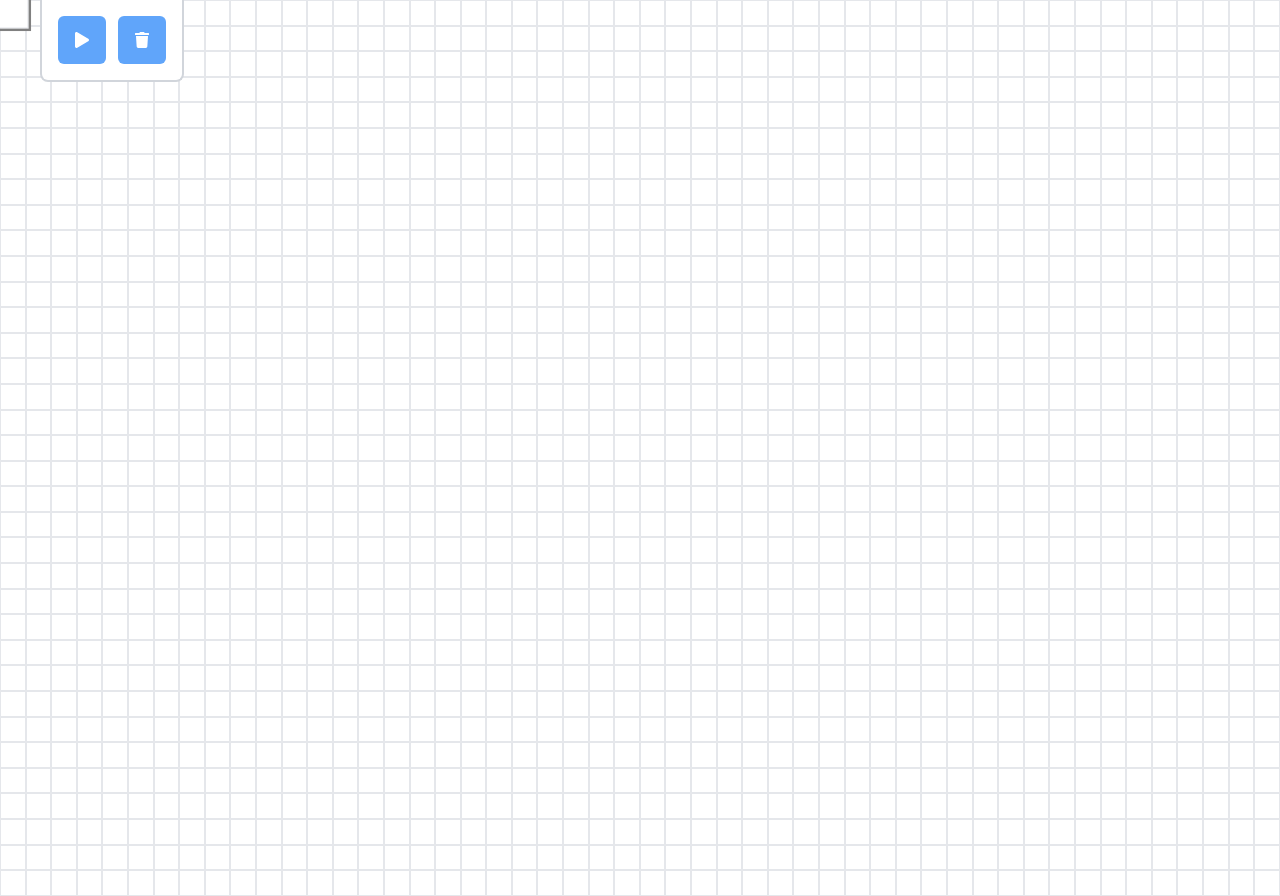
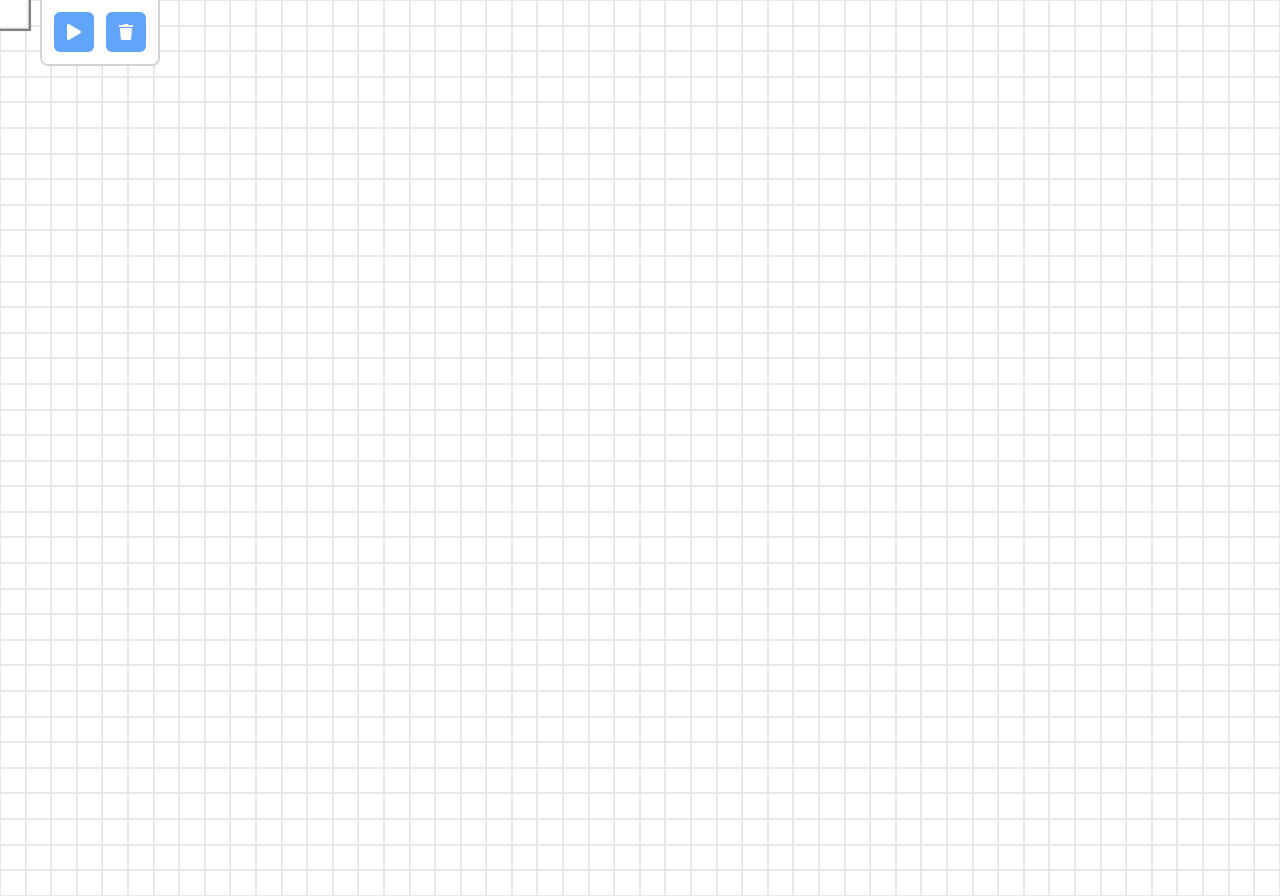
Before and after one commit to azboss2021/pathfinding, a React (Vite) app: page / in a window 1280 px wide. Built offline with nearby package versions, Linux system fonts and the light colour scheme.

Commit message:
Adjusted control UI

```diff
--- a/src/components/Controls.jsx
+++ b/src/components/Controls.jsx
@@ -2,15 +2,15 @@ import { FaTrash, FaPlay } from 'react-icons/fa';
 
 const Controls = ({ handlePlay, handleClear }) => {
   return (
-    <section className="absolute top-0 left-10 flex gap-3 bg-white border-2 border-gray-300 rounded-b-lg border-t-0 p-4">
+    <section className="absolute top-0 left-10 flex gap-3 bg-white border-2 border-gray-300 rounded-b-lg border-t-0 p-3">
       <button
-        className="w-15 aspect-square p-4 text-white bg-blue-400 rounded-md control-button"
+        className="w-15 aspect-square p-3 text-white bg-blue-400 rounded-md control-button"
         onClick={handlePlay}
       >
         <FaPlay />
       </button>
       <button
-        className="w-15 aspect-square p-4 text-white bg-blue-400 rounded-md control-button"
+        className="w-15 aspect-square p-3 text-white bg-blue-400 rounded-md control-button"
         onClick={handleClear}
       >
         <FaTrash />
```
